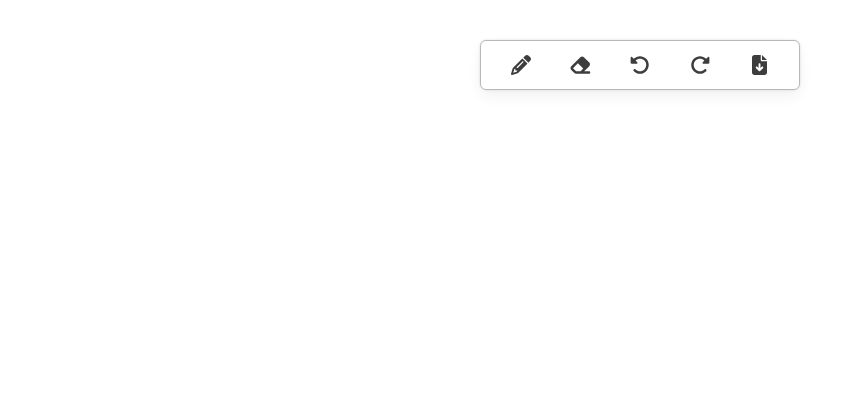
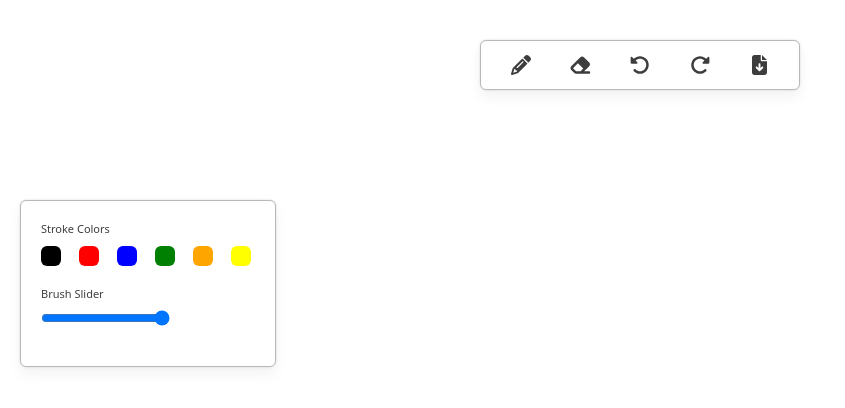
Before and after one commit to pramodpawar11/sketchbook-application, a Next.js app: page / in a window 1280 px wide. Shown: the top 408 px of the page, without its empty margins (0-845 px from the left). Built offline with nearby package versions, Linux system fonts and the light colour scheme.

Commit message:
UI of toolbox is created

```diff
--- a/src/components/Menu/index.js
+++ b/src/components/Menu/index.js
@@ -9,7 +9,7 @@ import {
 import { FontAwesomeIcon } from "@fortawesome/react-fontawesome";
 import styles from "./index.module.css";
 
-function Index() {
+function Menu() {
   return (
     <div className={styles.menuContainer}>
       <div className={styles.iconWrapper}>
@@ -30,4 +30,4 @@ function Index() {
     </div>
   );
 }
-export default Index;
+export default Menu;
--- /dev/null
+++ b/src/components/ToolBoox/index.js
@@ -0,0 +1,53 @@
+import React from "react";
+import styles from "./index.module.css";
+import { COLORS } from "@/constant";
+const ToolBox = () => {
+  const updateBrushSize = (e) => {};
+  return (
+    <div className={styles.toolboxContainer}>
+      <div className={styles.tooItem}>
+        <h2 className={styles.toolText}>Stroke Colors</h2>
+        <div className={styles.itemContainer}>
+          <div
+            className={styles.colorBox}
+            style={{ backgroundColor: COLORS.BLACK }}
+          />
+          <div
+            className={styles.colorBox}
+            style={{ backgroundColor: COLORS.RED }}
+          />
+          <div
+            className={styles.colorBox}
+            style={{ backgroundColor: COLORS.BLUE }}
+          />
+          <div
+            className={styles.colorBox}
+            style={{ backgroundColor: COLORS.GREEN }}
+          />
+          <div
+            className={styles.colorBox}
+            style={{ backgroundColor: COLORS.ORANGE }}
+          />
+          <div
+            className={styles.colorBox}
+            style={{ backgroundColor: COLORS.YELLOW }}
+          />
+        </div>
+      </div>
+      <div className={styles.tooItem}>
+        <h2 className={styles.toolText}>Brush Slider</h2>
+        <div className={styles.itemContainer}>
+          <input
+            type="range"
+            min={1}
+            max={10}
+            step={1}
+            onChange={updateBrushSize}
+          />
+        </div>
+      </div>
+    </div>
+  );
+};
+
+export default ToolBox;
--- /dev/null
+++ b/src/components/ToolBoox/index.module.css
@@ -0,0 +1,24 @@
+.toolboxContainer{
+    @apply p-5 absolute top-1/4 left-5 w-64 rounded-md;
+    box-shadow:theme("colors.shadow1");
+    border:1px solid theme("colors.border1");
+    background-color:theme("colors.background1");
+    .tooItem{
+        @apply mb-5;
+        .toolText{
+            font-size:11px;
+            color:theme("colors.text1");
+
+        }
+        .itemContainer{
+            @apply flex justify-between mt-2;
+            .colorBox{
+                @apply h-5 w-5 mr-1 rounded-md cursor-pointer;
+                &:hover,&.active{
+                    border:1.5px solid theme("colors.border2");
+                    box-shadow:theme("colors.shadow2");
+                }
+            }
+        }
+    }
+}
--- /dev/null
+++ b/src/constant.js
@@ -0,0 +1,19 @@
+const COLORS = {
+    BLACK: 'black',
+    RED: 'red',
+    GREEN: 'green',
+    BLUE: 'blue',
+    ORANGE: 'orange',
+    YELLOW: 'yellow',
+    WHITE: 'white'
+}
+
+const MENU_ITEMS = {
+    PENCIL: 'PENCIL',
+    ERASER: 'ERASER',
+    UNDO: 'UNDO',
+    REDO: 'REDO',
+    DOWNLOAD: 'DOWNLOAD'
+}
+
+export {COLORS, MENU_ITEMS}
--- a/src/pages/index.js
+++ b/src/pages/index.js
@@ -8,14 +8,16 @@ import {
   faFileArrowDown,
 } from "@fortawesome/free-solid-svg-icons";
 import { FontAwesomeIcon } from "@fortawesome/react-fontawesome";
-import Index from "@/components/Menu";
+import Menu from "@/components/Menu";
+import ToolBox from "@/components/ToolBoox";
 
 const inter = Inter({ subsets: ["latin"] });
 
 export default function Home() {
   return (
     <div>
-      <Index/>
+      <Menu/>
+      <ToolBox/>
     </div>
   );
 }
```
